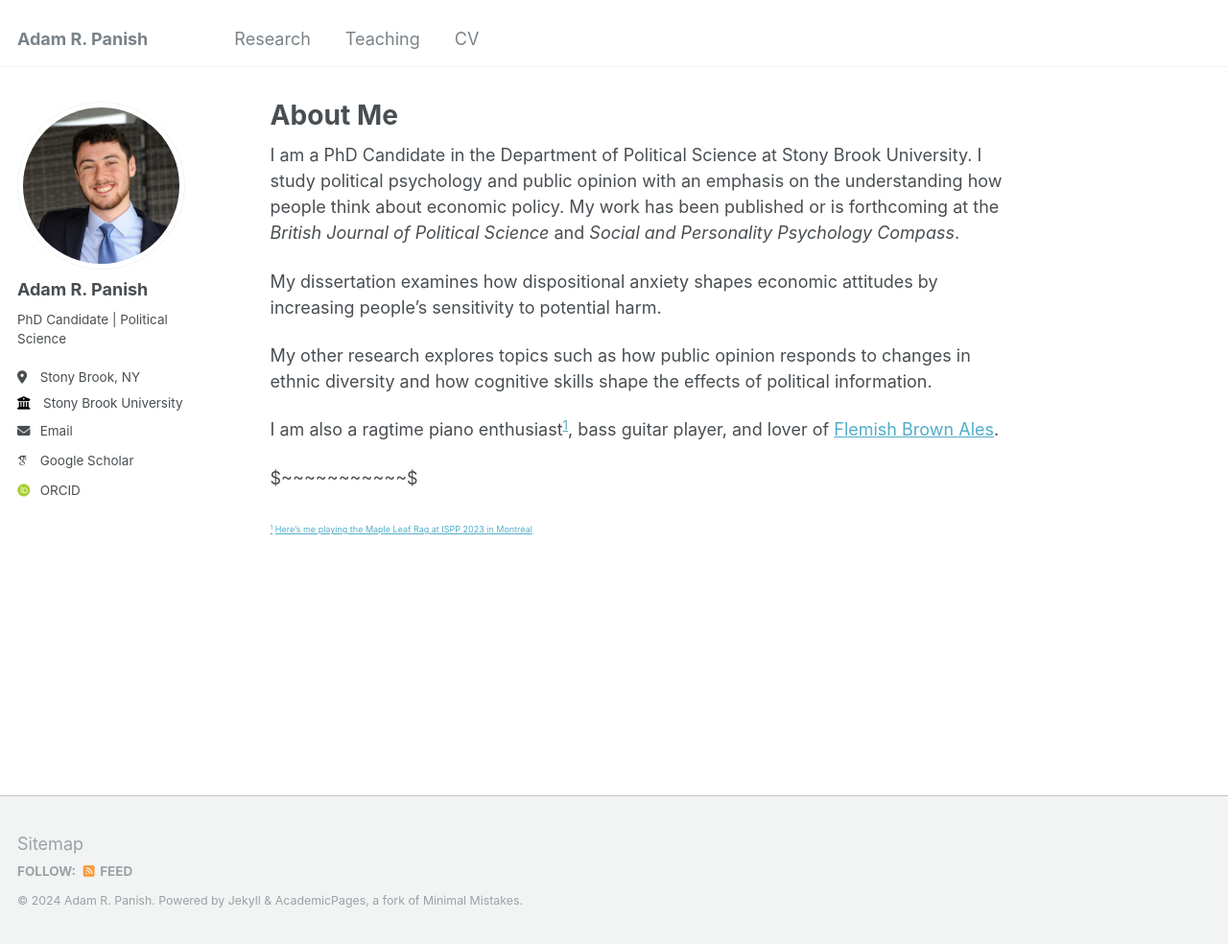
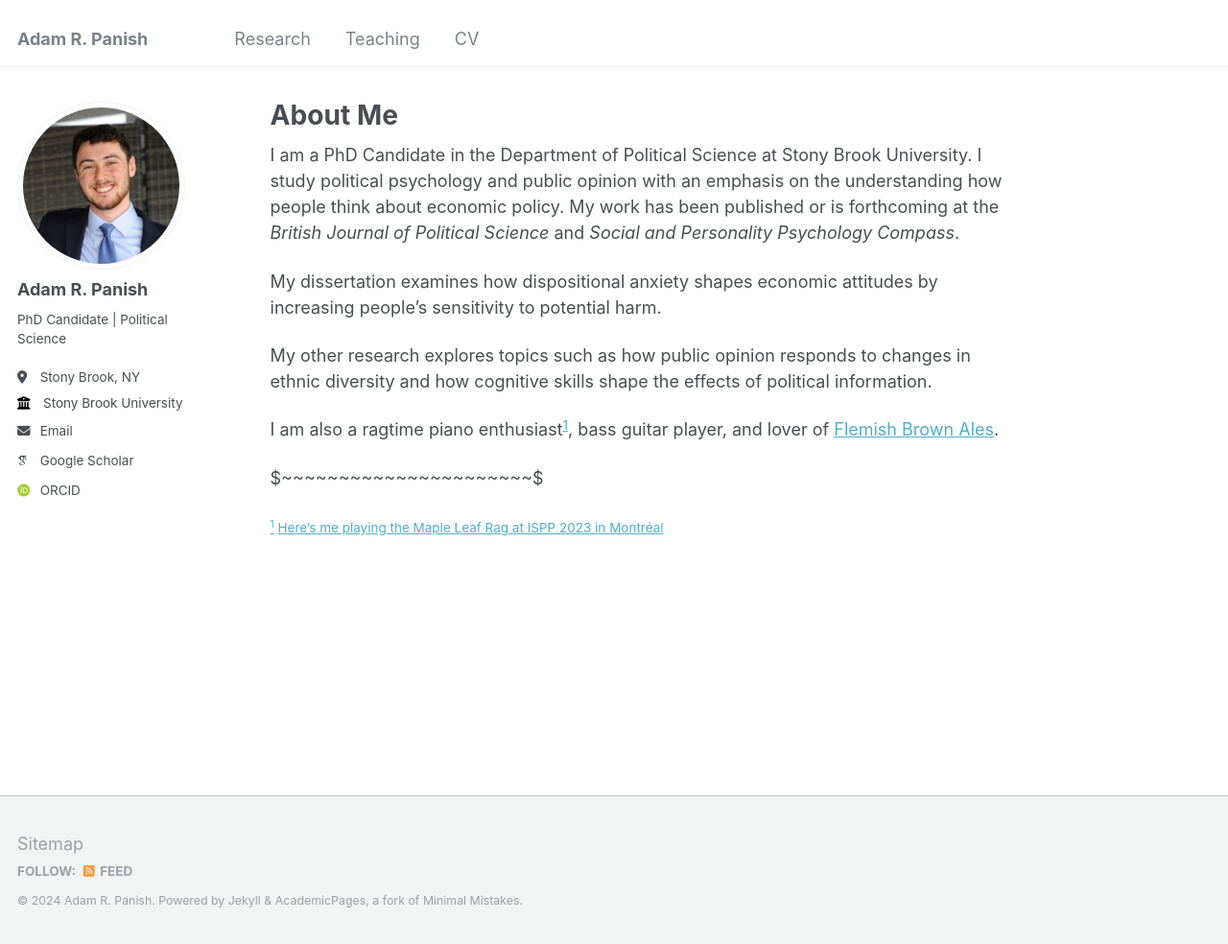
Before and after one commit to adampanish/adampanish.github.io, a Jekyll site: the page built from _pages/about.md, in a window 1280 px wide and 984 px high. Shown: the whole window at 96% size. Built offline with Jekyll 4.4.1, drawn with Linux system fonts in a browser that asks for light colours; some web fonts are replaced.

Commit message:
Update about.md

```diff
--- a/_pages/about.md
+++ b/_pages/about.md
@@ -13,8 +13,8 @@
 
 My other research explores topics such as how public opinion responds to changes in ethnic diversity and how cognitive skills shape the effects of political information.
 
-I am also a ragtime piano enthusiast<sup>[1](#footnote)</sup>, bass guitar player, and lover of [Flemish Brown Ales](https://en.wikipedia.org/wiki/Oud_bruin).
+I am also a ragtime piano enthusiast<sup style="color: grey">[1](#footnote)</sup>, bass guitar player, and lover of [Flemish Brown Ales](https://en.wikipedia.org/wiki/Oud_bruin).
 
-$~~~~~~~~~~~$
+$~~~~~~~~~~~~~~~~~~~~~~$
 
-<span style="font-size:0.5em;"><a name="footnote"><sup>1</sup></a> [Here's me playing the Maple Leaf Rag at ISPP 2023 in Montréal](https://drive.google.com/file/d/1xkCO91WDJQQ0Pbmvj_mtcPDrH1Yzi08j/view?usp=drive_link)</span>
+<span style="color: grey; font-size:0.75em;"><a name="footnote"><sup>1</sup></a> [Here's me playing the Maple Leaf Rag at ISPP 2023 in Montréal](https://drive.google.com/file/d/1xkCO91WDJQQ0Pbmvj_mtcPDrH1Yzi08j/view?usp=drive_link)</span>
```
